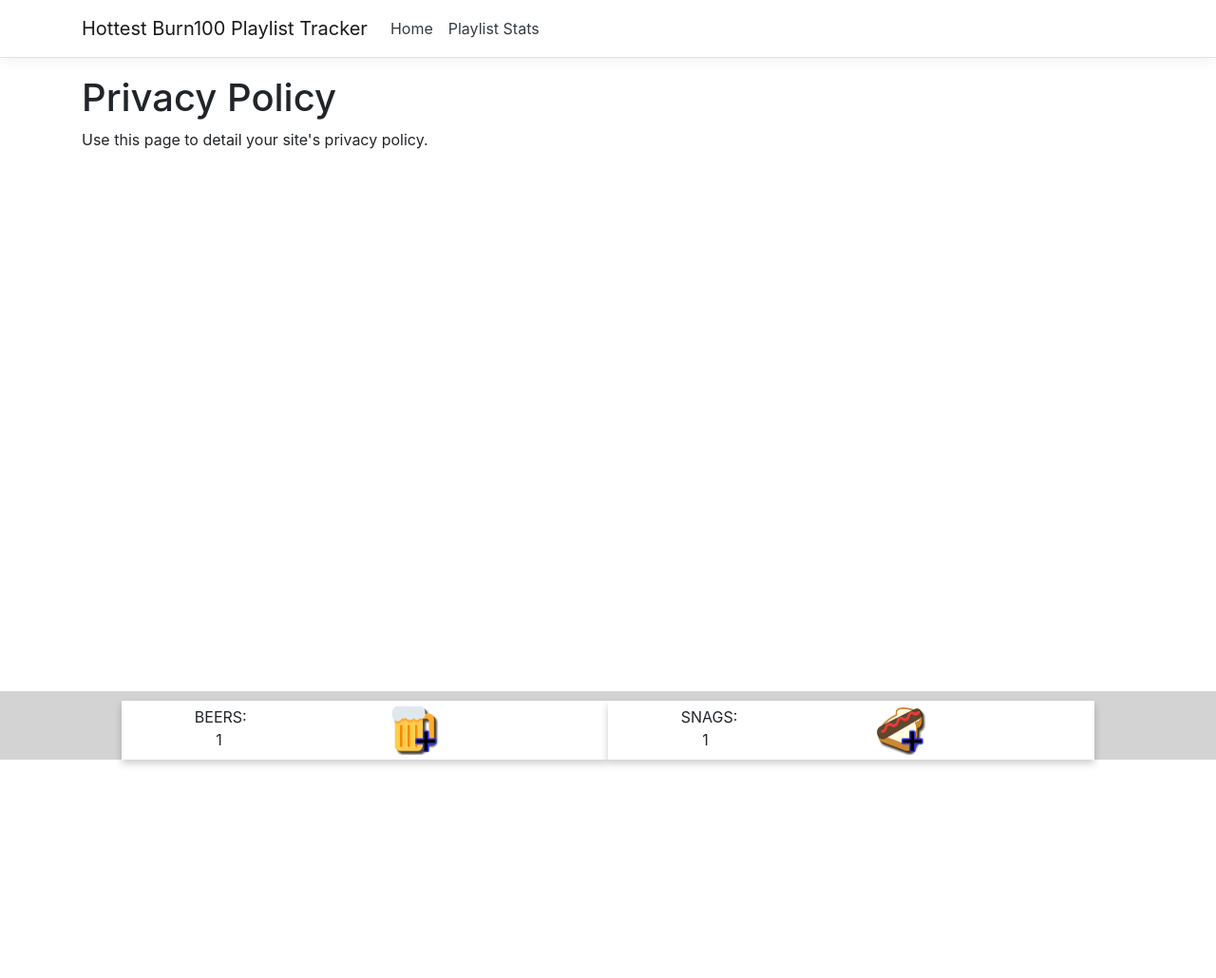
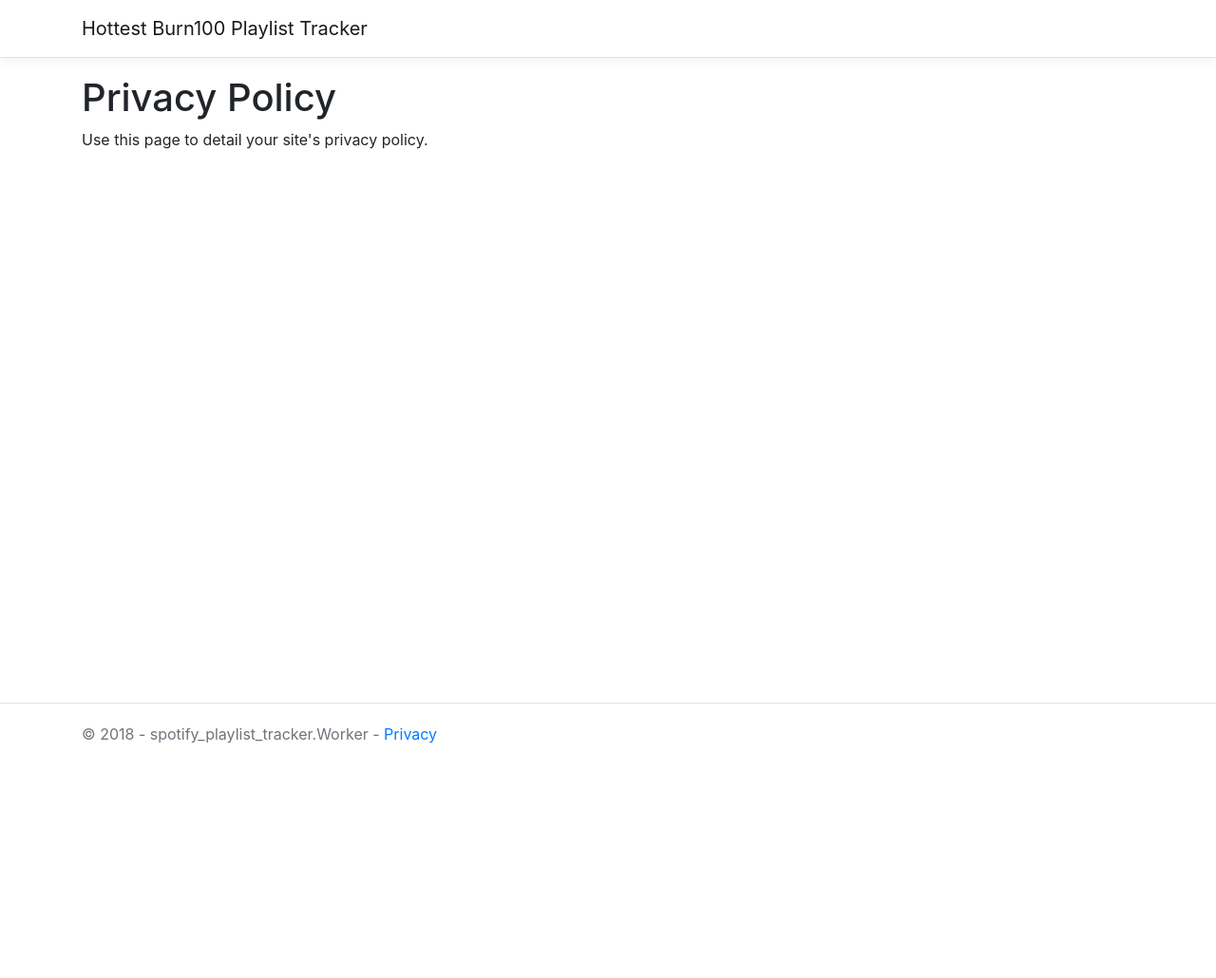
Before and after one commit to AlBarker/spotify-playlist-tracker, an ASP.NET Core app: page /Home/Privacy in a window 1280 px wide. Shown: the whole page at 95% size. Run offline with ASP.NET Core 8, Linux system fonts and the light colour scheme; some libraries are stand-ins or nearby versions.

Commit message:
Removed unnecessary layouts

```diff
--- a/spotify-playlist-tracker.Worker/spotify-playlist-tracker.Worker/Views/Shared/_Layout.cshtml
+++ b/spotify-playlist-tracker.Worker/spotify-playlist-tracker.Worker/Views/Shared/_Layout.cshtml
@@ -27,14 +27,14 @@
                     <span class="navbar-toggler-icon"></span>
                 </button>
                 <div class="navbar-collapse collapse d-sm-inline-flex flex-sm-row-reverse">
-                    <ul class="navbar-nav flex-grow-1">
+                    @*<ul class="navbar-nav flex-grow-1">
                         <li class="nav-item">
                             <a class="nav-link text-dark" asp-area="" asp-controller="Home" asp-action="Index">Home</a>
                         </li>
                         <li class="nav-item">
                             <a class="nav-link text-dark" asp-area="" asp-controller="Playlist" asp-action="Index">Playlist Stats</a>
                         </li>
-                    </ul>
+                    </ul>*@
                 </div>
             </div>
         </nav>
@@ -51,30 +51,30 @@
         </div>
     </footer>
 
-    <div class="bottombar">
+    @*<div class="bottombar">
         <div class="bottombox">
             <div class="countnum">
                 BEERS:<br>
-                1
+                1*@
                 @*<span id="click-001">@counter.beers</span>*@
-            </div>
+            @*</div>
             <div class="buttonpic">
                 <input type="image" class="button" src="image/beer3.png" name ="beerbutton"alt="Beer me!" />
             </div>
-        </div>
+        </div>*@
 
-        <div class="bottombox">
+        @*<div class="bottombox">
             <div class="countnum">
                 SNAGS:<br>
-                1
+                1*@
                 @*<span id="click-002">@counter.snags</span>*@
-            </div>
+            @*</div>
             <div class="buttonpic">
                 <input type="image" class="button" src="image/snag3.png" name ="snagbutton" alt="Snag me!" />
             </div>
-        </div>
+        </div>*@
 
-    </div>
+    @*</div>*@
 
     <environment include="Development">
         <script src="~/lib/jquery/dist/jquery.js"></script>
```
